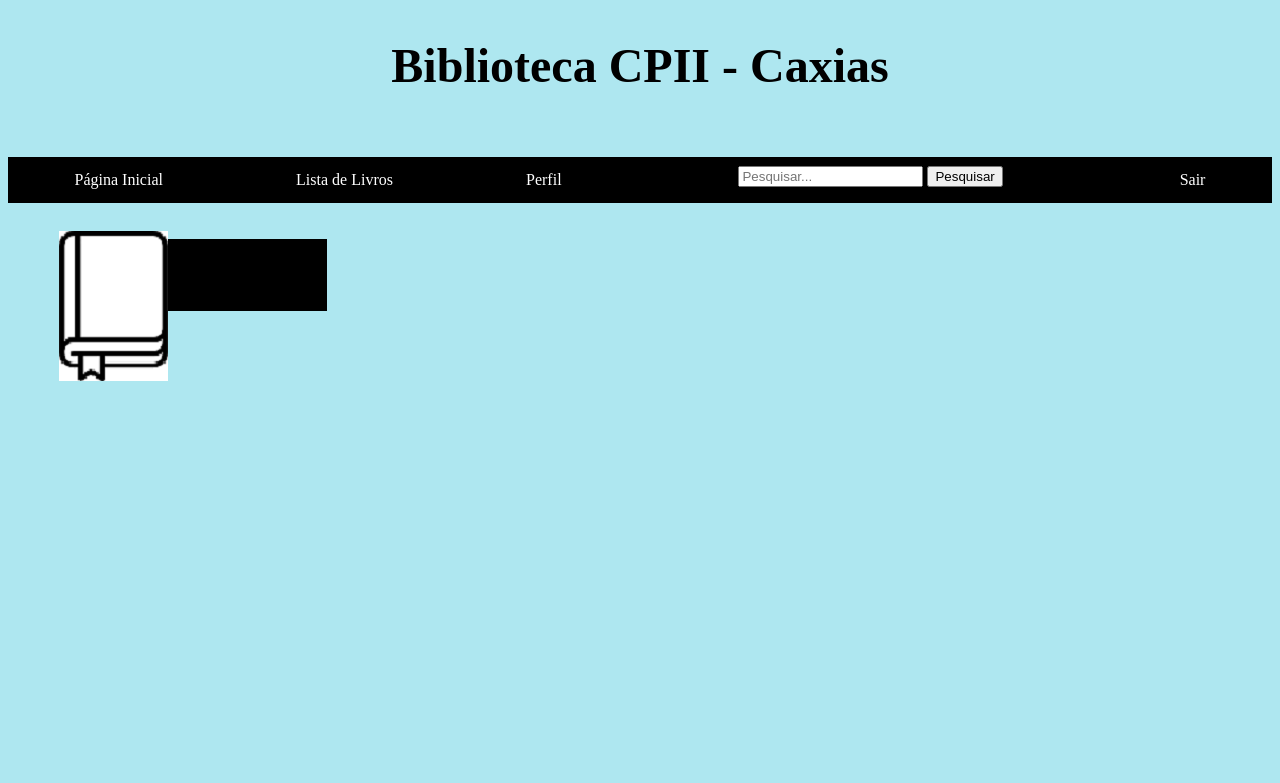
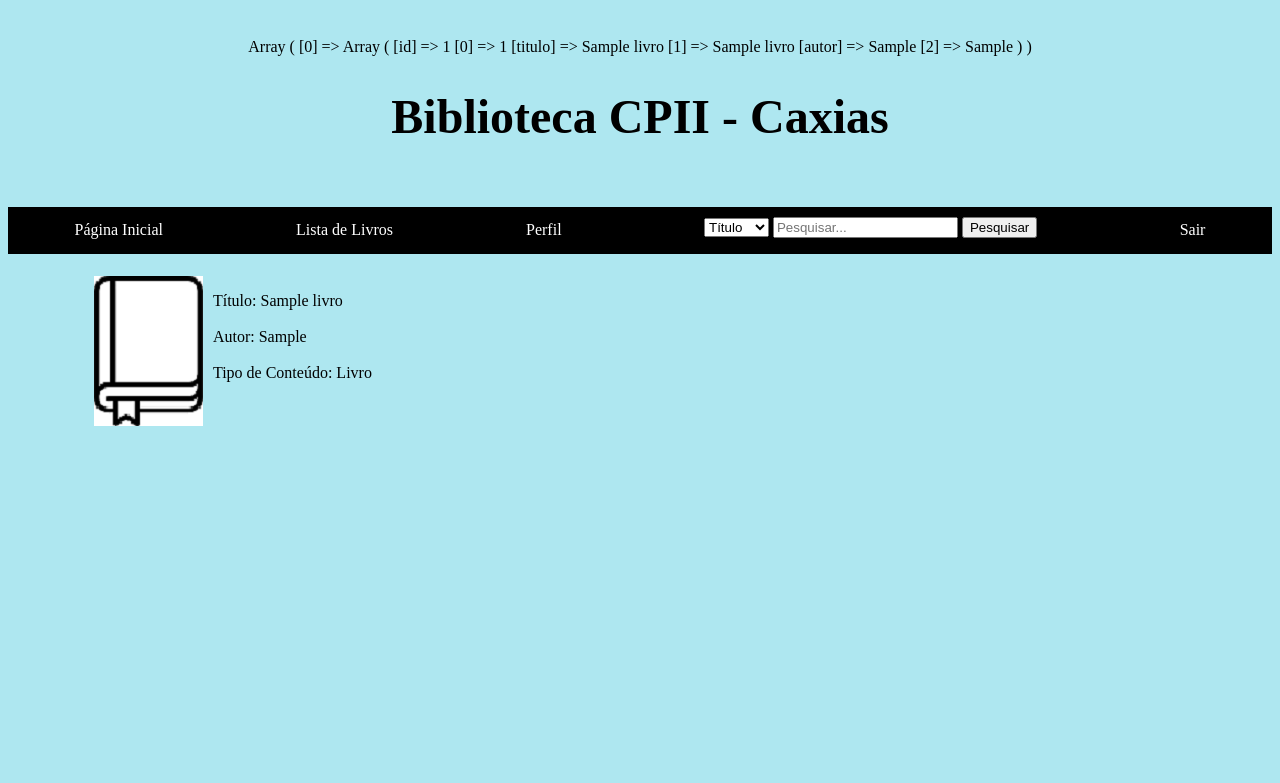
Before and after one commit to cp2-dc-info-projeto-final/alexandr-ia, a PHP site: page /Livro/listagemDeLivros.php?tipoConsulta=1 in a window 1280 px wide. Shown: the top 783 px of the page. Run offline with PHP 8.4, Linux system fonts and the light colour scheme; tables that the repository leaves empty hold one stand-in row (values such as "Sample post").

Commit message:
Colocado Filtros de pesquisa, arrumado a disposição dos livros e feito redirecionamento a partir dos itens da listagem

```diff
--- a/Alexandr_IA/Livro/detalhesLivro.php
+++ b/Alexandr_IA/Livro/detalhesLivro.php
@@ -1,8 +1,11 @@
 <?php
 
 	session_start();
+	$idLivro = filter_input(INPUT_GET, 'idLivro', FILTER_SANITIZE_URL);
 
-	$_SESSION['idLivro'] = 2;
+
+	$_SESSION['idLivro'] = $idLivro;
+;
 
 	$idLivro = $_SESSION['idLivro'];
 
--- a/Alexandr_IA/Livro/listagemDeLivros.php
+++ b/Alexandr_IA/Livro/listagemDeLivros.php
@@ -1,6 +1,8 @@
 <?php
 
 	require_once('../Modelo/TabelaLivros.php');
+
+	$tipoConsulta = $_REQUEST['tipoConsulta'];
 
 	if( array_key_exists('stringPesquisada', $_REQUEST) == false){
 
@@ -8,9 +10,23 @@
 
 	} else {
 
+		if($tipoConsulta == 'pp_titulo'){
+
 			$listaLivros = PesquisaLivro($_REQUEST['stringPesquisada'], 'pp_titulo');
+		}
 
+		if($tipoConsulta == 'pp_autor'){
+
+			$listaLivros = PesquisaLivro($_REQUEST['stringPesquisada'], 'pp_autor');
 		}
+
+		if($tipoConsulta == 'pp_editora'){
+
+			$listaLivros = PesquisaLivro($_REQUEST['stringPesquisada'], 'pp_editora');
+		}
+	}
+
+	print_r($listaLivros);
 
 ?>
 <html>
@@ -87,18 +103,25 @@
 
 			  }
 
-			  .exibicaoLivro{
+			  .exibicaoLivro {
 
 				  display: inline-block;
 				  float: left;
 				  margin-left: 4%;
 				  margin-top: 1%;
+				  width: 100%;
+			  }
+
+			  .exibicaoLivro a{
+
+				  float: left;
+
 			  }
 
 			  .conteudo{
 
 				  display: flex;
-				  float: right;
+				  float: left;
 
 			  }
 
@@ -112,27 +135,27 @@
 
 			  .conteudo ul{
 
-				  padding-left: 5%;
+				  padding-left: 10px;
 
 			  }
 
-			li {
+			.barra li {
 				float: left;
 				padding-right: 4%;
 				padding-left: 4%;
 			}
-			li a {
+			.barra li a {
 				display: block;
 				color: white;
 				text-align: center;
 				padding: 14px 16px;
 				text-decoration: none;
 			}
-			li:hover {
+			.barra li:hover {
 				background-color: #32909a;
 			}
 
-			ul {
+			.barra ul {
 
 				list-style-type: none;
 				margin-top: 5%;
@@ -140,6 +163,21 @@
 				overflow: hidden;
 				background-color: #000000;
 				display: block;
+			}
+
+			#parte_esquerda{
+
+				float: left;
+				width: 45%;
+				margin-left: 5%;
+
+			}
+
+			#parte_direita{
+
+				float: right;
+				width: 45%;
+
 			}
 
 		</style>
@@ -168,6 +206,7 @@
 		</div>
         <br><br> -->
 
+		<div class="barra">
 			<ul>
 				<li>
 					<a href="../PaginaInicial/PI_aluno_prof.php">Página Inicial</a>
@@ -179,17 +218,43 @@
 					<a href="">Perfil</a>
 				</li>
 				<div style="display: inline-block; margin-top:0.6%;">
-				<input style="margin-top: 0.8%;" type="text" placeholder="Pesquisar...">
+				<form method="post" action="listagemDeLivros.php">
+					<select name="tipoConsulta">
+						<option value="pp_titulo">Título</option>
+						<option value="pp_autor">Autor</option>
+						<option value="pp_editora">Editora</option>
+					</select>
+					<input name="stringPesquisada" style="margin-top: 0.8%;" type="text" placeholder="Pesquisar...">
 					<input type="submit" value="Pesquisar">
+				</form>
 			</div>
 				<li style="float: right;">
 					<a id = "sair" href="../Controlador/sair.php">Sair</a>
 				</li>
 			</ul>
+		</div>
 
+		<div id="parte_esquerda">
 			<?php
 
-			foreach($listaLivros as $livro){
+				$listaEsquerda = [];
+				$listaDireita = [];
+
+				for($i = 0; $i < count($listaLivros); $i++){
+
+					if( ($i % 2) == 0){
+
+						$listaEsquerda[] = $listaLivros[$i];
+
+					} else {
+
+						$listaDireita[] = $listaLivros[$i];
+
+					}
+
+				}
+
+				foreach($listaEsquerda as $livro){
 
 					$tipo = VerificaTipo($livro['titulo']);
 
@@ -233,7 +298,82 @@
 
 			<div class="exibicaoLivro">
 
-			<a href="">
+				<a href="detalhesLivro.php?idLivro=<?php echo($livro['id']); ?>">
+					<img src="../Imagens/Reduzidas/icon_<?php echo($img); ?>.png">
+				</a>
+
+				<div class="conteudo">
+
+					<ul>
+						<li><?php echo('Título: '.$livro['titulo']);?></li>
+						<br>
+						<?php if(empty($livro['autor']) == false){
+
+							echo('<li> Autor: '.$livro['autor'].'</li> <br>');
+
+						}?>
+						<li><?php echo('Tipo de Conteúdo: '.$tipo);?></li>
+					<ul>
+
+				</div>
+
+			</div>
+
+			<?php
+
+				}
+			?>
+
+		</div>
+
+		<div id="parte_direita">
+			<?php
+
+				foreach($listaDireita as $livro){
+
+					$tipo = VerificaTipo($livro['titulo']);
+
+					if($tipo == 'CD'){
+
+						$img = $tipo;
+
+					} else if($tipo == 'DVD') {
+
+						$img = $tipo;
+
+					} else if($tipo == 'Cordel'){
+
+						$img = $tipo;
+
+					} else if($tipo == 'Braille'){
+
+						$img = $tipo;
+
+					} else if($tipo == 'Audiolivro'){
+
+						$img = $tipo;
+
+					} else if($tipo == 'Edição com fonte ampliada'){
+
+						$img = 'fonteAmpliada';
+
+					} else if( HQ($livro['titulo']) == true ){
+
+						$img = 'hq';
+						$tipo = 'HQ/Mangá/Graphic Novel';
+
+					} else {
+
+						$img = 'livro';
+						$tipo = 'Livro';
+
+					}
+
+			?>
+
+			<div class="exibicaoLivro">
+
+				<a href="detalhesLivro.php?idLivro=<?php echo($livro['id']); ?>">
 					<img src="../Imagens/Reduzidas/icon_<?php echo($img); ?>.png">
 				</a>
 				<div class="conteudo">
@@ -256,8 +396,10 @@
 			<?php
 
 				}
+			?>
 
-		?>
+		</div>
+
 	</body>
 
 </html>
--- a/Alexandr_IA/Modelo/TabelaLivros.php
+++ b/Alexandr_IA/Modelo/TabelaLivros.php
@@ -48,7 +48,7 @@
 
 		if($tipo == 'pp_titulo'){ // pp_ é Pesquisar Por
 
-			$sql = $bd -> prepare("SELECT titulo, autor FROM livro WHERE titulo LIKE :string ORDER BY titulo ASC");
+			$sql = $bd -> prepare("SELECT id, titulo, autor FROM livro WHERE titulo LIKE :string ORDER BY titulo ASC");
 			$sql -> bindValue(':string', '%'.$string.'%');
 
 			$sql -> execute();
@@ -60,7 +60,7 @@
 
 		if($tipo == 'pp_autor'){
 
-			$sql = $bd -> prepare('SELECT titulo, autor FROM livro WHERE autor LIKE :string ORDER BY autor ASC');
+			$sql = $bd -> prepare('SELECT id, titulo, autor FROM livro WHERE autor LIKE :string ORDER BY autor ASC');
 			$sql -> bindValue(':string', '%'.$string.'%');
 
 			$sql -> execute();
@@ -72,7 +72,7 @@
 
 		if($tipo == 'pp_editora'){
 
-			$sql = $bd -> prepare('SELECT titulo, autor FROM livro WHERE editora LIKE :string ORDER BY editora ASC');
+			$sql = $bd -> prepare('SELECT id, titulo, autor FROM livro WHERE editora LIKE :string ORDER BY editora ASC');
 			$sql -> bindValue(':string', '%'.$string.'%');
 
 			$sql -> execute();
```
Also changed, not shown: Alexandr_IA/PaginaInicial/PI_aluno_prof.php (+9 -2 lines). Lines whose indentation alone changed are shown as unchanged.
